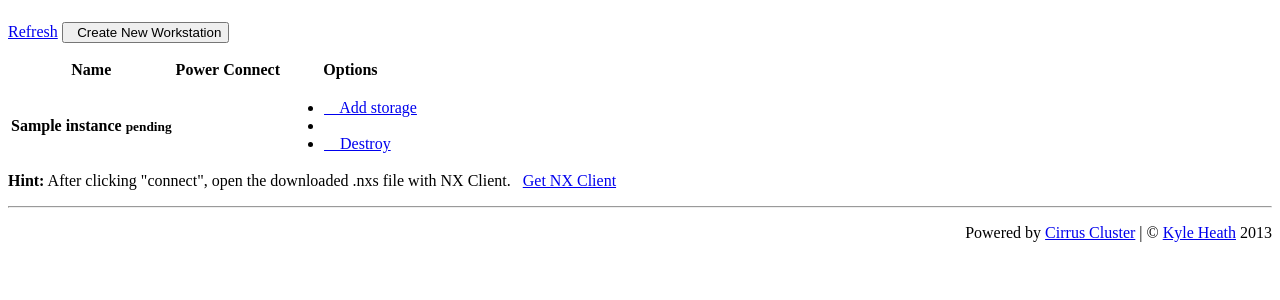
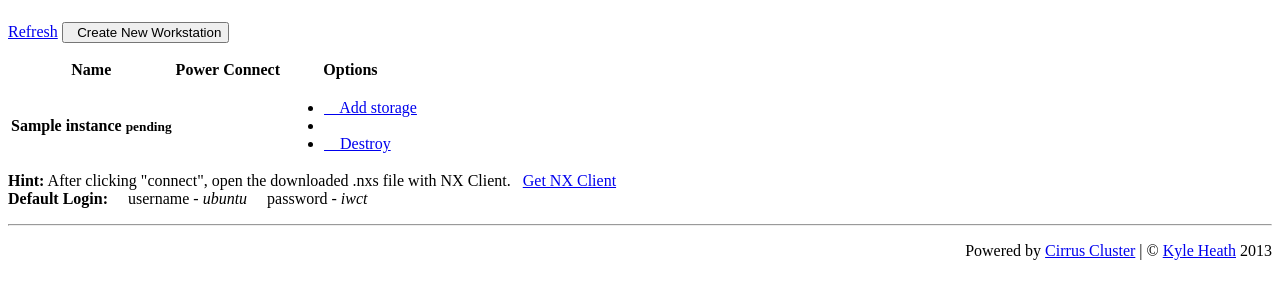
Before and after one commit to heathkh/iwct-webclient, a Django app: template server/webclient/templates/workstations.html in a window 1280 px wide. Shown: the part 199-499 px from the top of the page. Run offline with Django 3.2, Linux system fonts and the light colour scheme; the template is opened without the code that fills it: most values are stand-ins (such as "Sample title", 1, 10 or a date in 2020); some libraries are stand-ins or nearby versions.

Commit message:
Adds default login tip.

```diff
--- a/server/webclient/templates/workstations.html
+++ b/server/webclient/templates/workstations.html
@@ -135,6 +135,10 @@ function OpenNxClientInstallWindow(){
       <b>Hint:</b> After clicking "connect", open the downloaded .nxs file with NX Client. &nbsp;
       <a class="btn btn-info btn-mini pull-right" href="#" onclick="OpenNxClientInstallWindow()">Get NX Client</a>
     </div>
+
+    <div class="alert">
+      <b>Default Login:</b> &nbsp; &nbsp; username - <i>ubuntu</i> &nbsp; &nbsp; password - <i>iwct</i>
+    </div>
 	  </div> <!-- span8 -->
 	</div> <!-- row -->
 	<div class="row">
```
